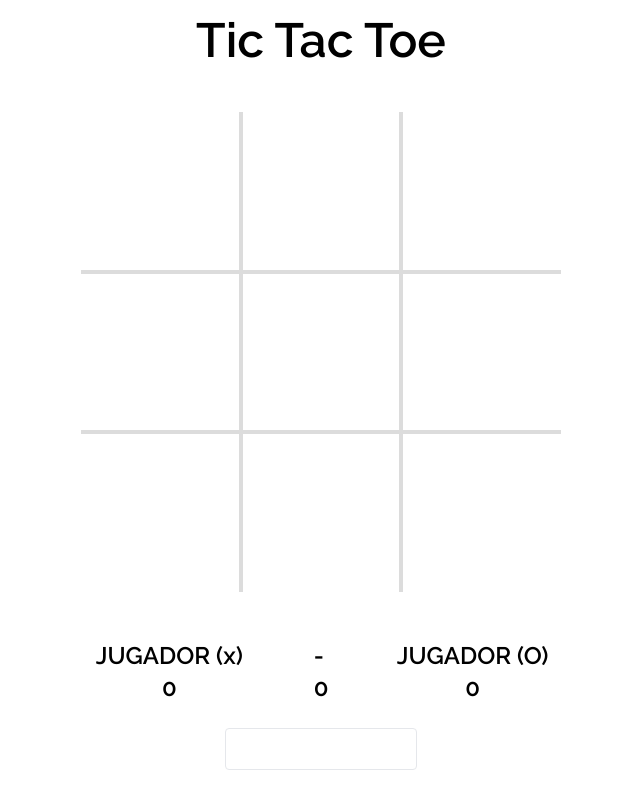
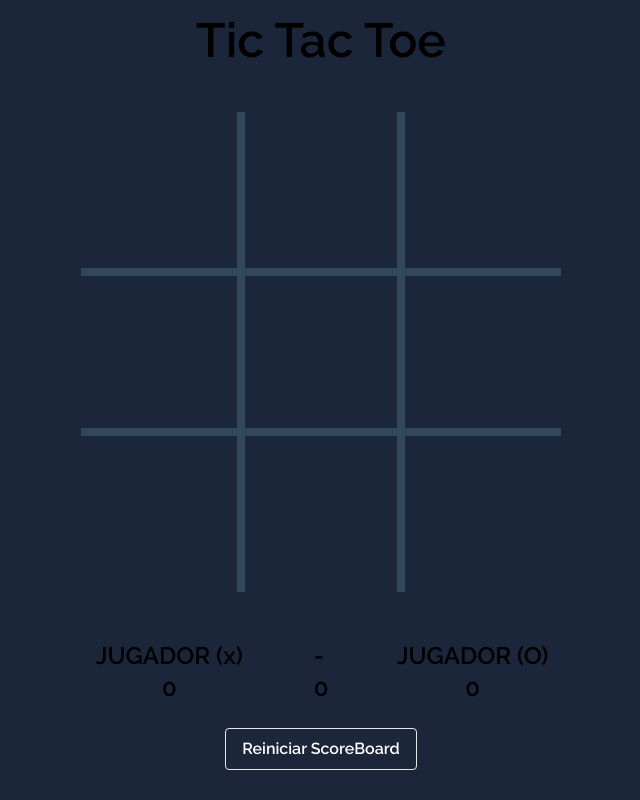
Before and after one commit to ldkjvvier/Tic-Tac-Toe, a React (Vite) app: page / in a window 1280 px wide. Shown: the whole page, without its empty margins (319-959 px from the left). Built offline with nearby package versions, Linux system fonts and the light colour scheme.

Commit message:
update: background style and square colors

```diff
--- a/src/Board.css
+++ b/src/Board.css
@@ -1,42 +1,46 @@
+/* Bordes para cada posición del tablero */
 
+/* Esquinas */
+.square-0 {
+  border-bottom: 4px solid #33475c;
+  border-right: 4px solid #33475c;
+}
+.square-2 {
+  border-bottom: 4px solid #33475c;
+  border-left: 4px solid #33475c;
+}
+.square-6 {
+  border-top: 4px solid #33475c;
+  border-right: 4px solid #33475c;
+}
+.square-8 {
+  border-top: 4px solid #33475c;
+  border-left: 4px solid #33475c;
+}
 
+/* Lados */
+.square-1 {
+  border-left: 4px solid #33475c;
+  border-right: 4px solid #33475c;
+  border-bottom: 4px solid #33475c;
+}
+.square-3 {
+  border-top: 4px solid #33475c;
+  border-right: 4px solid #33475c;
+  border-bottom: 4px solid #33475c;
+}
+.square-5 {
+  border-top: 4px solid #33475c;
+  border-left: 4px solid #33475c;
+  border-bottom: 4px solid #33475c;
+}
+.square-7 {
+  border-left: 4px solid #33475c;
+  border-top: 4px solid #33475c;
+  border-right: 4px solid #33475c;
+}
 
-.square-0{
-border-bottom: 2px solid gainsboro;
-border-right: 2px solid gainsboro;
+/* Centro */
+.square-4 {
+  border: 4px solid #33475c;
 }
-.square-1{
-  border-left: 2px solid gainsboro;
-  border-bottom: 2px solid gainsboro;
-  border-right: 2px solid gainsboro;
-}
-.square-2{
-  border-left: 2px solid gainsboro;
-  border-bottom: 2px solid gainsboro;
-}
-.square-3{
-  border-top: 2px solid gainsboro;
-  border-right: 2px solid gainsboro;
-  border-bottom: 2px solid gainsboro;
-}
-.square-4{
-  border: 2px solid gainsboro
-}
-.square-5{
-  border-left: 2px solid gainsboro;
-  border-top: 2px solid gainsboro;
-  border-bottom: 2px solid gainsboro;
-}
-.square-6{
-  border-top: 2px solid gainsboro;
-  border-right: 2px solid gainsboro;
-}
-.square-7{
-  border-left: 2px solid gainsboro;
-  border-top: 2px solid gainsboro;
-  border-right: 2px solid gainsboro;
-}
-.square-8{
-  border-left: 2px solid gainsboro;
-  border-top: 2px solid gainsboro;
-}
--- a/src/components/Square.tsx
+++ b/src/components/Square.tsx
@@ -13,7 +13,7 @@ export const Square = ({ children, updateBoard, index }: SquareProps) => {
 
   return (
     <div
-      className={`flex items-center justify-center w-[85px] h-[85px] xs:w-[110px] xs:h-[110px] md:w-[160px] md:h-[160px] font-bold text-6xl md:text-8xl square-${index}`}
+      className={`flex items-center justify-center w-[85px] h-[85px] xs:w-[110px] xs:h-[110px] md:w-[160px] md:h-[160px] font-bold text-6xl md:text-8xl square square-${index}`}
       onClick={handleClick}
     >
       {children}
--- a/src/components/icons.tsx
+++ b/src/components/icons.tsx
@@ -11,8 +11,8 @@ export const Cross = () => (
     width="100%"
     height="100%"
   >
-    <path d="M16 16L112 112" stroke="currentColor" strokeWidth="16" strokeLinecap="round" />
-    <path d="M112 16L16 112" stroke="currentColor" strokeWidth="16" strokeLinecap="round" />
+    <path d="M16 16L112 112" stroke="#EF476F" strokeWidth="16" strokeLinecap="round" />
+    <path d="M112 16L16 112" stroke="#EF476F" strokeWidth="16" strokeLinecap="round" />
   </motion.svg>
 );
 
@@ -27,6 +27,6 @@ export const Circle = () => (
     width="100%"
     height="100%"
   >
-    <circle cx="64" cy="64" r="48" stroke="currentColor" strokeWidth="16" fill="none" />
+    <circle cx="64" cy="64" r="48" stroke="#06D6A0" strokeWidth="16" fill="none" />
   </motion.svg>
 );
--- a/src/index.css
+++ b/src/index.css
@@ -5,6 +5,8 @@
 @font-face {
   font-family: "Raleway";
   src: url("../public/assets/fonts/RalewaySemiBold.ttf");
+  font-weight: 400;
+  font-style: normal;
 }
 
 :root {
@@ -25,4 +27,5 @@
 body{
   margin: 0;
   padding: 0;
+  background-color: #1B263B;
 }
```
